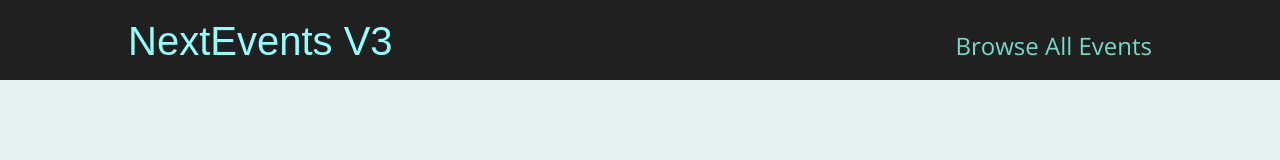
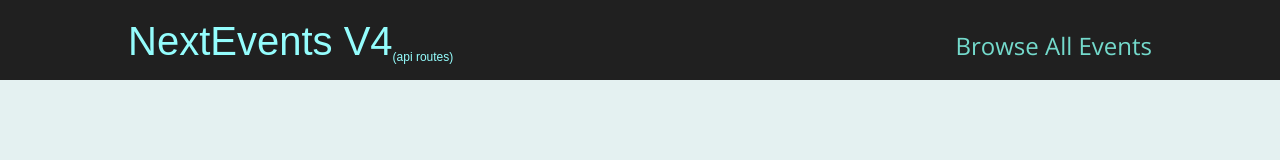
Before and after one commit to brahimelkaceh/events-app-next-js-, a Next.js app: page / in a window 1280 px wide. Shown: the top 160 px of the page. Built offline with nearby package versions, Linux system fonts and the light colour scheme; no server answers.

Commit message:
commit start working on events v4 including api routes

```diff
--- a/components/layout/MainHeader.js
+++ b/components/layout/MainHeader.js
@@ -6,14 +6,14 @@ function MainHeader() {
   return (
     <header className={classes.header}>
       <div className={classes.logo}>
-        <Link href="/">NextEvents V3 </Link>
-        {/* <span
+        <Link href="/">NextEvents V4 </Link>
+        <span
           style={{
             fontSize: "12px",
           }}
         >
           (api routes)
-        </span> */}
+        </span>
       </div>
       <nav className={classes.navigation}>
         <ul>
```
